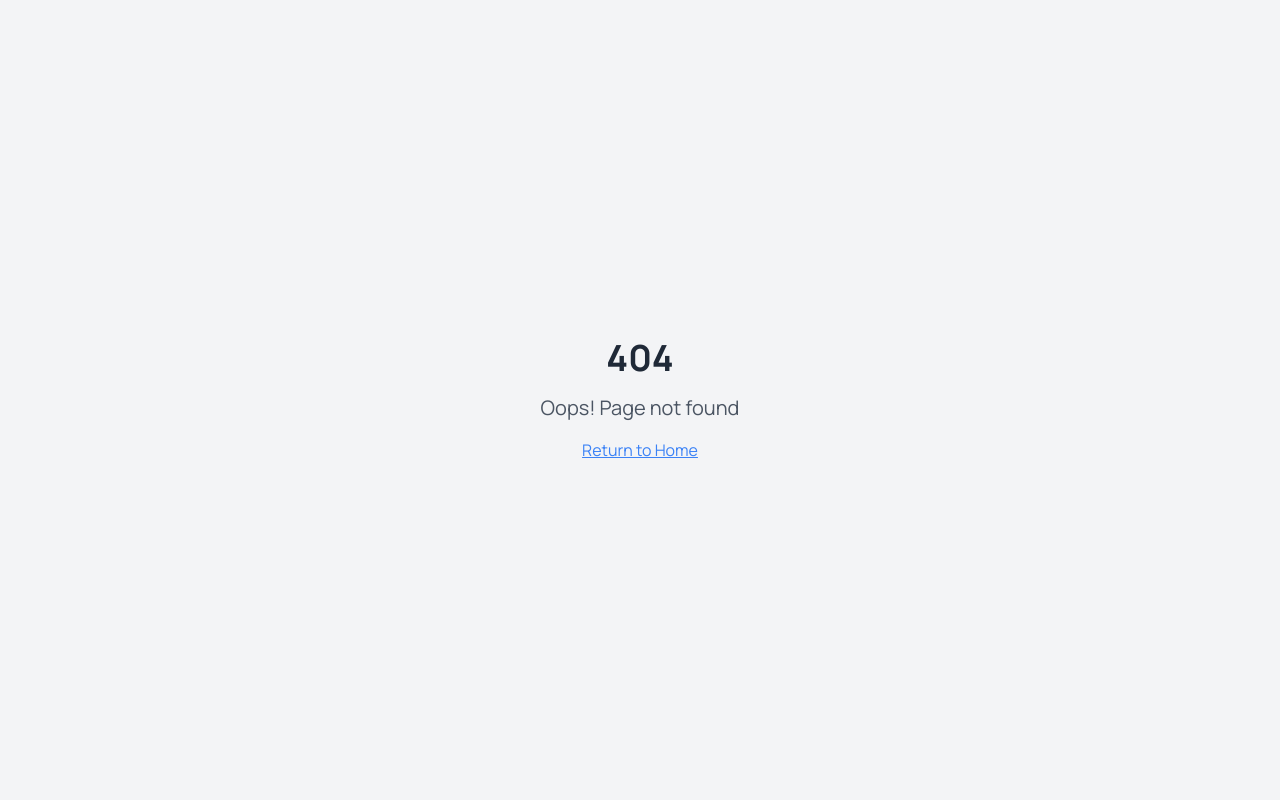
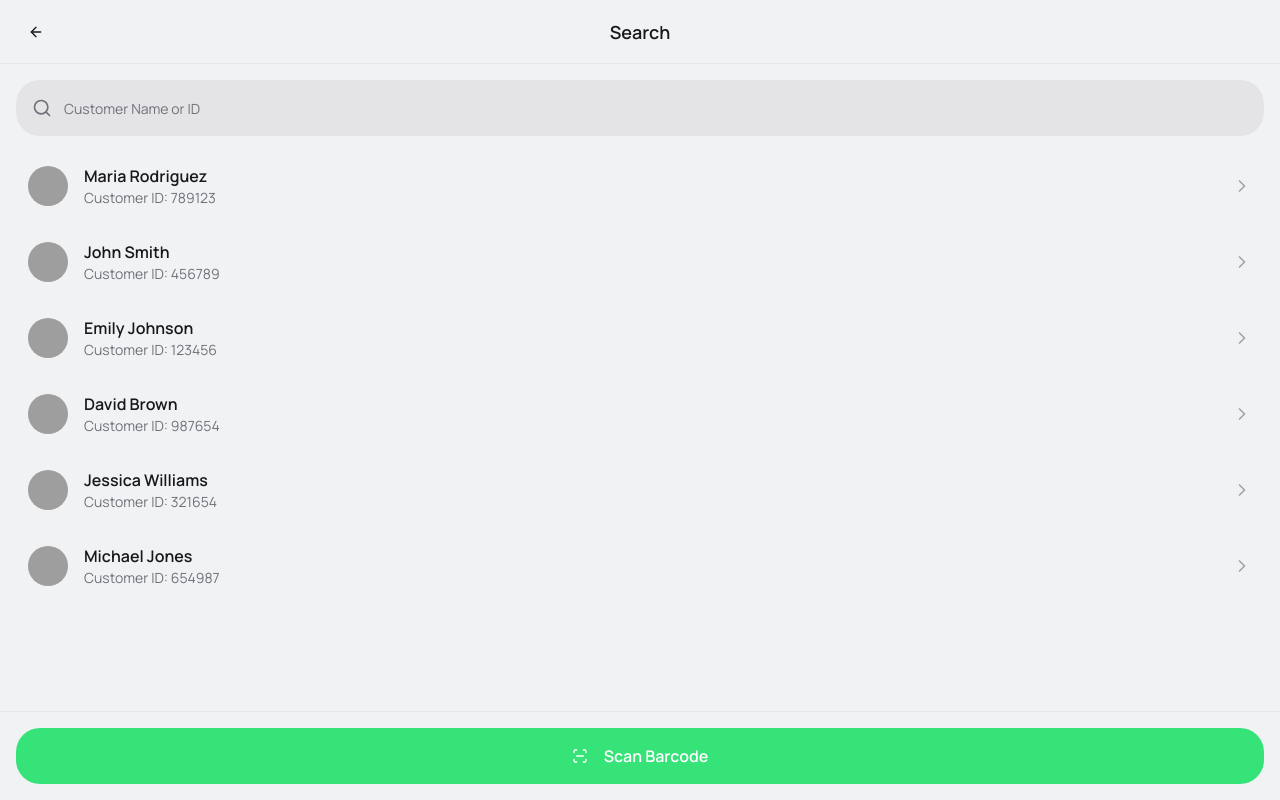
Before and after one commit to Comercialsc7/TradeScan, a React (Vite) app: page /search-customer in a window 1280 px wide. Before the commit this address had no page. Built offline with nearby package versions, Linux system fonts and the light colour scheme; grey boxes are pictures that could not be loaded.

Commit message:
feat: Implement customer search and scan functionality

```diff
--- a/src/App.tsx
+++ b/src/App.tsx
@@ -9,6 +9,7 @@ import Index from './pages/Index'
 import AuthPage from './pages/Auth'
 import NotFound from './pages/NotFound'
 import Layout from './components/Layout'
+import SearchCustomerPage from './pages/SearchCustomer'
 
 // ONLY IMPORT AND RENDER WORKING PAGES, NEVER ADD PLACEHOLDER COMPONENTS OR PAGES IN THIS FILE
 // AVOID REMOVING ANY CONTEXT PROVIDERS FROM THIS FILE (e.g. TooltipProvider, Toaster, Sonner)
@@ -37,6 +38,7 @@ const App = () => {
               <Route path="/auth" element={<AuthPage />} />
               {/* ADD ALL CUSTOM ROUTES MUST BE ADDED HERE */}
             </Route>
+            <Route path="/search-customer" element={<SearchCustomerPage />} />
             <Route path="/" element={<Navigate to="/auth" replace />} />
             <Route path="*" element={<NotFound />} />
           </Routes>
--- a/src/components/auth/AuthForm.tsx
+++ b/src/components/auth/AuthForm.tsx
@@ -36,7 +36,7 @@ export const AuthForm = ({ authMode, schema }: AuthFormProps) => {
   function onSubmit(values: z.infer<typeof schema>) {
     console.log(values)
     // Here you would typically handle the login/signup logic
-    navigate('/welcome')
+    navigate('/search-customer')
   }
 
   return (
--- a/src/main.css
+++ b/src/main.css
@@ -15,7 +15,7 @@
     --popover: 0 0% 100%;
     --popover-foreground: 215 28% 17%;
 
-    --primary: 202 91% 50%; /* #0da6f2 */
+    --primary: 143 76% 55%; /* #39E079 */
     --primary-foreground: 0 0% 100%;
 
     --secondary: 214 32% 91%; /* #e2e8f0 */
@@ -32,7 +32,7 @@
 
     --border: 215 20% 84%; /* #cbd5e1 */
     --input: 215 20% 84%;
-    --ring: 202 91% 50%;
+    --ring: 143 76% 55%; /* #39E079 */
 
     --radius: 0.5rem;
   }
@@ -47,7 +47,7 @@
     --popover: 215 28% 17%;
     --popover-foreground: 0 0% 100%;
 
-    --primary: 202 91% 50%;
+    --primary: 143 76% 55%; /* #39E079 */
     --primary-foreground: 0 0% 100%;
 
     --secondary: 215 28% 17%;
@@ -64,7 +64,7 @@
 
     --border: 215 28% 27%; /* #334155 */
     --input: 215 28% 27%;
-    --ring: 202 91% 50%;
+    --ring: 143 76% 55%; /* #39E079 */
   }
 
   html {
--- /dev/null
+++ b/src/pages/SearchCustomer.tsx
@@ -0,0 +1,127 @@
+import { useState, useMemo, useEffect } from 'react'
+import { useNavigate } from 'react-router-dom'
+import { ArrowLeft, Search, ChevronRight, ScanLine } from 'lucide-react'
+import { Input } from '@/components/ui/input'
+import { Button } from '@/components/ui/button'
+import { Avatar, AvatarFallback, AvatarImage } from '@/components/ui/avatar'
+
+type Customer = {
+  id: string
+  name: string
+  avatarUrl: string
+}
+
+const customers: Customer[] = [
+  {
+    id: '789123',
+    name: 'Maria Rodriguez',
+    avatarUrl: 'https://img.usecurling.com/ppl/thumbnail?gender=female&seed=1',
+  },
+  {
+    id: '456789',
+    name: 'John Smith',
+    avatarUrl: 'https://img.usecurling.com/ppl/thumbnail?gender=male&seed=2',
+  },
+  {
+    id: '123456',
+    name: 'Emily Johnson',
+    avatarUrl: 'https://img.usecurling.com/ppl/thumbnail?gender=female&seed=3',
+  },
+  {
+    id: '987654',
+    name: 'David Brown',
+    avatarUrl: 'https://img.usecurling.com/ppl/thumbnail?gender=male&seed=4',
+  },
+  {
+    id: '321654',
+    name: 'Jessica Williams',
+    avatarUrl: 'https://img.usecurling.com/ppl/thumbnail?gender=female&seed=5',
+  },
+  {
+    id: '654987',
+    name: 'Michael Jones',
+    avatarUrl: 'https://img.usecurling.com/ppl/thumbnail?gender=male&seed=6',
+  },
+]
+
+const SearchCustomerPage = () => {
+  const [searchTerm, setSearchTerm] = useState('')
+  const navigate = useNavigate()
+
+  useEffect(() => {
+    document.title = 'Search Customer - TradeScan'
+  }, [])
+
+  const filteredCustomers = useMemo(() => {
+    if (!searchTerm) {
+      return customers
+    }
+    return customers.filter(
+      (customer) =>
+        customer.name.toLowerCase().includes(searchTerm.toLowerCase()) ||
+        customer.id.includes(searchTerm),
+    )
+  }, [searchTerm])
+
+  return (
+    <div className="flex h-screen flex-col bg-background">
+      <header className="sticky top-0 z-10 flex h-16 items-center border-b bg-background px-4">
+        <Button variant="ghost" size="icon" onClick={() => navigate(-1)}>
+          <ArrowLeft className="h-6 w-6 text-zinc-900 dark:text-white" />
+        </Button>
+        <h1 className="flex-1 text-center text-lg font-semibold text-zinc-900 dark:text-white">
+          Search
+        </h1>
+        <div className="w-10" />
+      </header>
+
+      <main className="flex-1 overflow-y-auto p-4">
+        <div className="relative mb-4">
+          <Search className="absolute left-4 top-1/2 h-5 w-5 -translate-y-1/2 text-zinc-500 dark:text-zinc-400" />
+          <Input
+            type="text"
+            placeholder="Customer Name or ID"
+            value={searchTerm}
+            onChange={(e) => setSearchTerm(e.target.value)}
+            className="h-14 rounded-xl border-none bg-zinc-200 pl-12 text-zinc-900 placeholder:text-zinc-500 dark:bg-zinc-800/50 dark:text-white dark:placeholder:text-zinc-400"
+          />
+        </div>
+
+        <div className="space-y-2">
+          {filteredCustomers.map((customer) => (
+            <div
+              key={customer.id}
+              className="flex cursor-pointer items-center space-x-4 rounded-lg p-3 transition-colors hover:bg-zinc-100 dark:hover:bg-zinc-800/50"
+              onClick={() => console.log(`Selected customer ${customer.id}`)}
+            >
+              <Avatar className="h-10 w-10">
+                <AvatarImage src={customer.avatarUrl} alt={customer.name} />
+                <AvatarFallback>
+                  {customer.name.charAt(0).toUpperCase()}
+                </AvatarFallback>
+              </Avatar>
+              <div className="flex-1">
+                <p className="font-semibold text-zinc-900 dark:text-white">
+                  {customer.name}
+                </p>
+                <p className="text-sm text-zinc-500 dark:text-zinc-400">
+                  Customer ID: {customer.id}
+                </p>
+              </div>
+              <ChevronRight className="h-5 w-5 text-zinc-400 dark:text-zinc-500" />
+            </div>
+          ))}
+        </div>
+      </main>
+
+      <footer className="sticky bottom-0 border-t bg-background p-4">
+        <Button className="h-14 w-full rounded-xl bg-primary text-base font-semibold text-white hover:bg-primary/90">
+          <ScanLine className="mr-2 h-6 w-6" />
+          Scan Barcode
+        </Button>
+      </footer>
+    </div>
+  )
+}
+
+export default SearchCustomerPage
```
